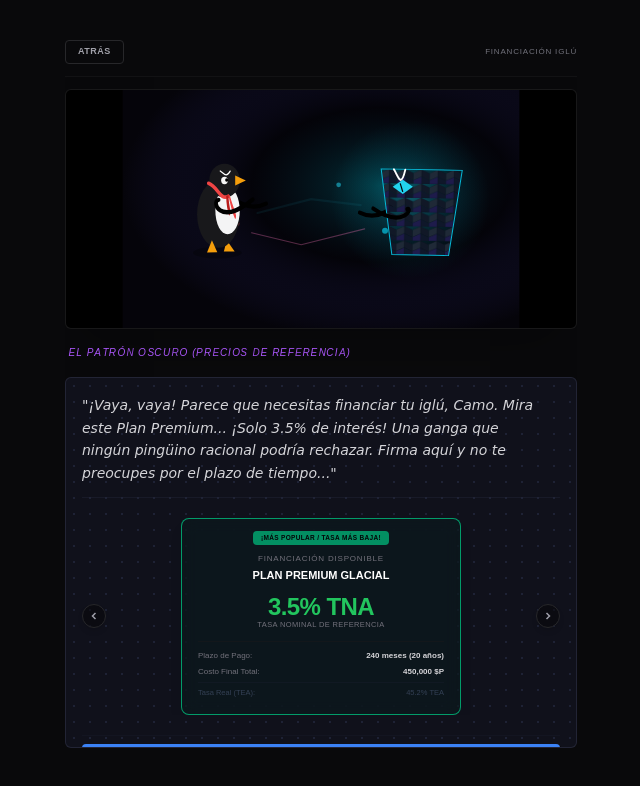
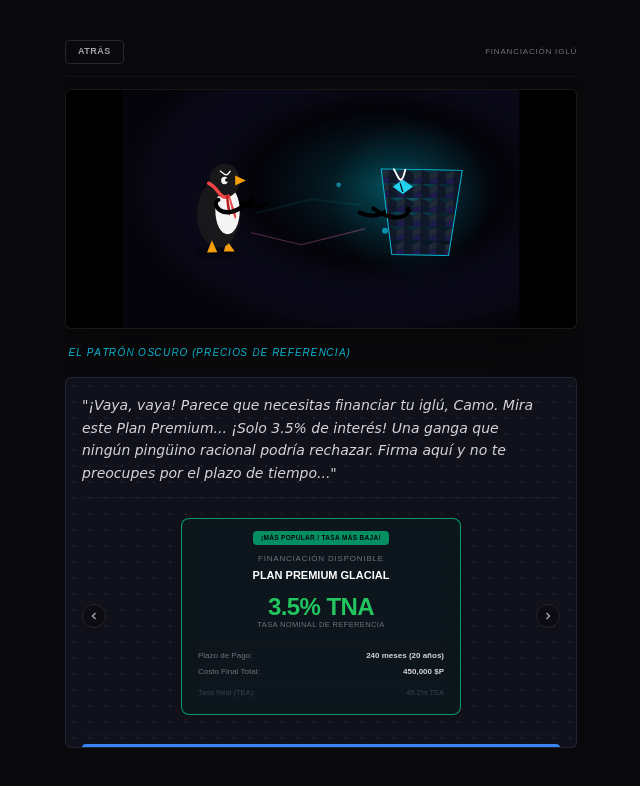
Before and after one commit to RealPingu/proyecto-memoria, a Next.js app: page /game/playground/scene/scene_20v2 in a window 1280 px wide. Shown: the top 786 px of the page, without its empty margins (319-959 px from the left). Built offline with nearby package versions, Linux system fonts and the light colour scheme.

Commit message:
fix: unificar color del hablante del Patrón Oscuro a cian en el tercer patrón de precios de referencia

```diff
--- a/app/game/narrative/components/battle_3_reference_pricing_render.tsx
+++ b/app/game/narrative/components/battle_3_reference_pricing_render.tsx
@@ -148,8 +148,8 @@ export default function Battle3ReferencePricingRender({ onCorrect, onIncorrect,
           </div>
 
           {/* Nombre del Hablante consistente (Patrón Oscuro) */}
-          <div className="shrink-0 flex items-center justify-start pl-1 text-[9px] md:text-[10px] font-bold uppercase tracking-widest text-purple-400 italic block">
-            <FearTremble text="EL PATRÓN OSCURO (PRECIOS DE REFERENCIA)" color="#a855f7" />
+          <div className="shrink-0 flex items-center justify-start pl-1 text-[9px] md:text-[10px] font-bold uppercase tracking-widest text-[#06b6d4] italic block">
+            <FearTremble text="EL PATRÓN OSCURO (PRECIOS DE REFERENCIA)" color="#06b6d4" />
           </div>
 
           {/* =======================================================
--- a/app/game/playground/scene/scene_20v2/page.tsx
+++ b/app/game/playground/scene/scene_20v2/page.tsx
@@ -139,8 +139,8 @@ export default function Scene20v2PlaygroundPage() {
           </div>
 
           {/* Nombre del Hablante consistente (Patrón Oscuro) */}
-          <div className="shrink-0 flex items-center justify-start pl-1 text-[9px] md:text-[10px] font-bold uppercase tracking-widest text-purple-400 italic block">
-            <FearTremble text="EL PATRÓN OSCURO (PRECIOS DE REFERENCIA)" color="#a855f7" />
+          <div className="shrink-0 flex items-center justify-start pl-1 text-[9px] md:text-[10px] font-bold uppercase tracking-widest text-[#06b6d4] italic block">
+            <FearTremble text="EL PATRÓN OSCURO (PRECIOS DE REFERENCIA)" color="#06b6d4" />
           </div>
 
           {/* =======================================================
```
